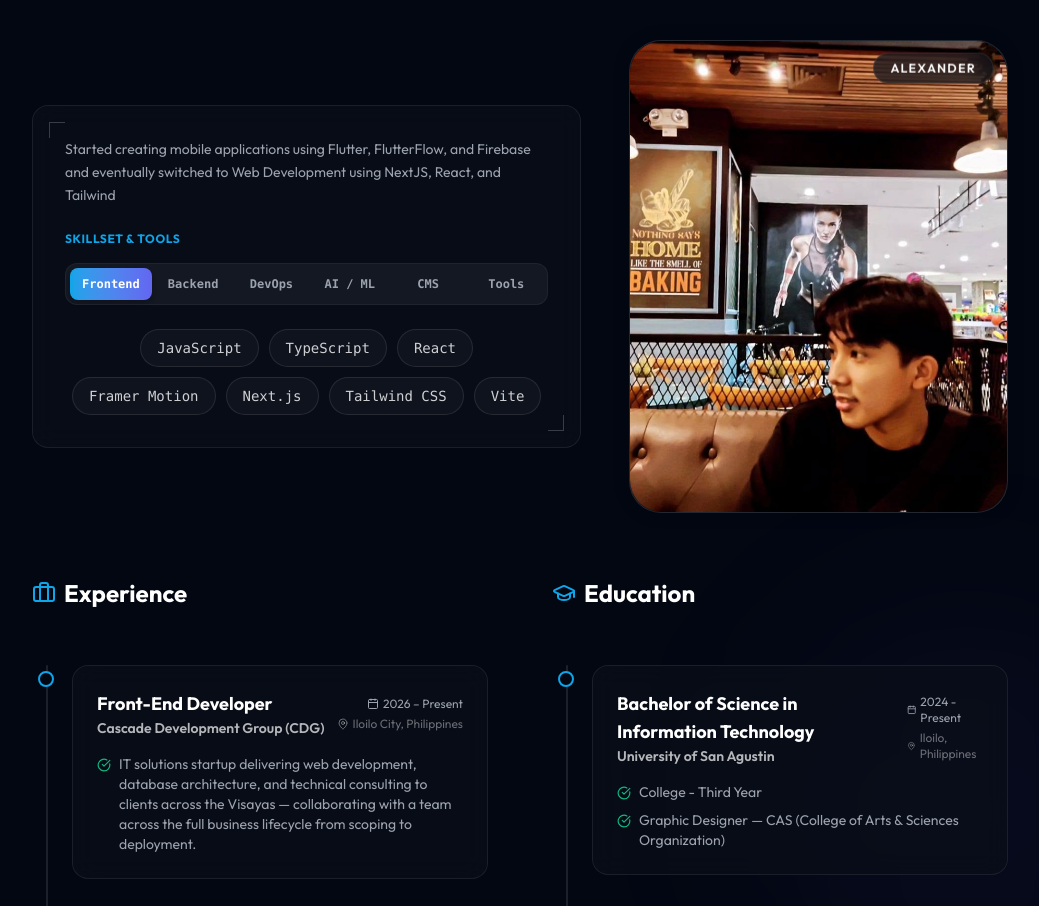
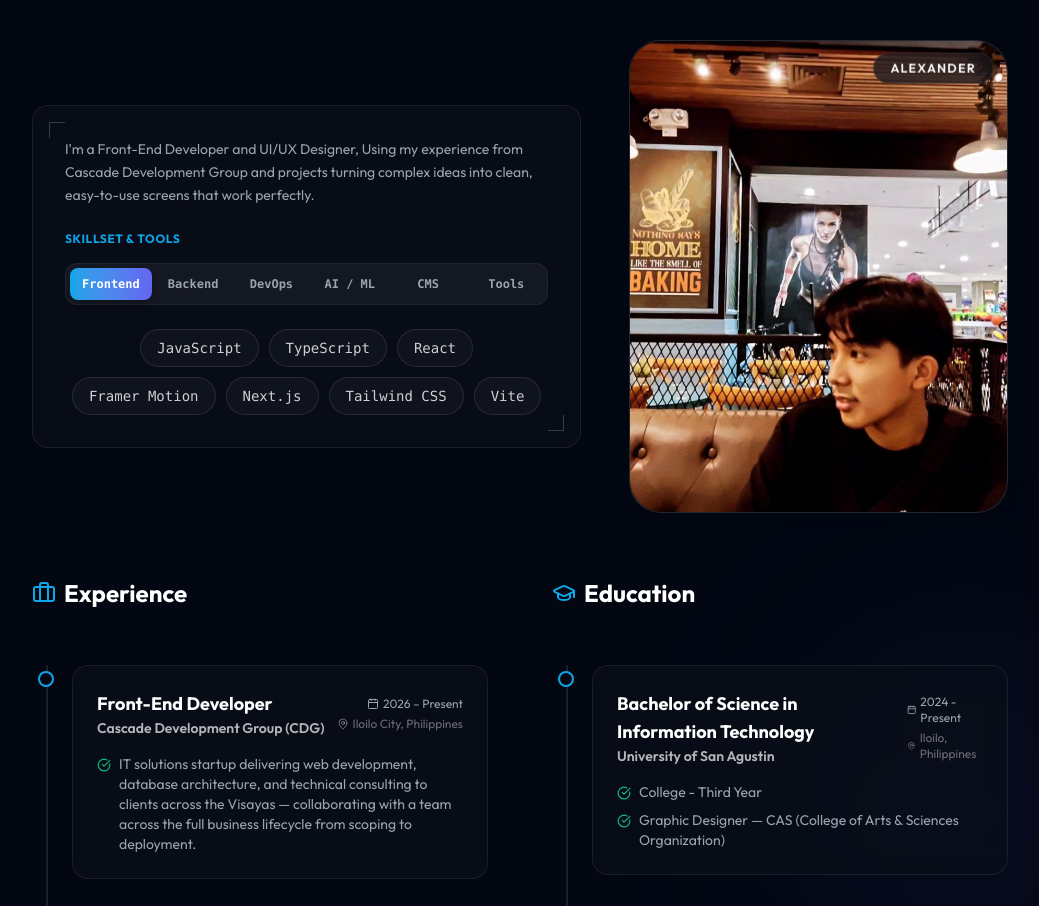
Before and after one commit to Alexander-Tolosa/E-Portfolio, a Next.js app: page / in a window 1280 px wide. Shown: the part 940-1846 px from the top of the page, without its empty margins (120-1159 px from the left). Built offline with nearby package versions, Linux system fonts and the light colour scheme; no server answers.

Commit message:
about revisions

```diff
--- a/src/sections/About.tsx
+++ b/src/sections/About.tsx
@@ -50,7 +50,7 @@ export function About() {
                 {/* Introduction Header and Bio */}
                 <div className="mb-6">
                   <p className="text-sm text-brand-text-muted leading-relaxed">
-                    Started creating mobile applications using Flutter, FlutterFlow, and Firebase and eventually switched to Web Development using NextJS, React, and Tailwind
+                    I&apos;m a Front-End Developer and UI/UX Designer, Using my experience from Cascade Development Group and projects turning complex ideas into clean, easy-to-use screens that work perfectly.
                   </p>
                 </div>
 
```
